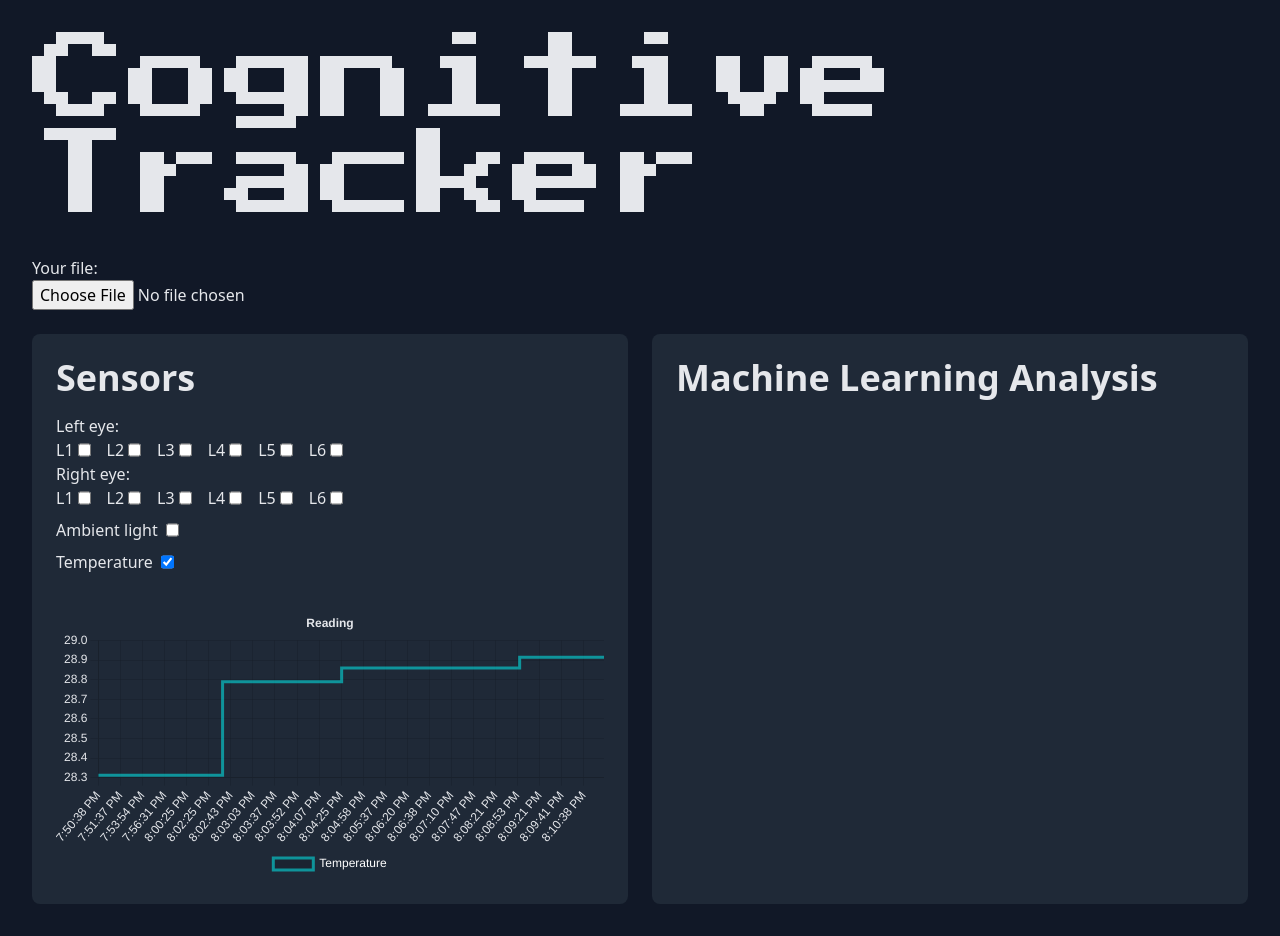
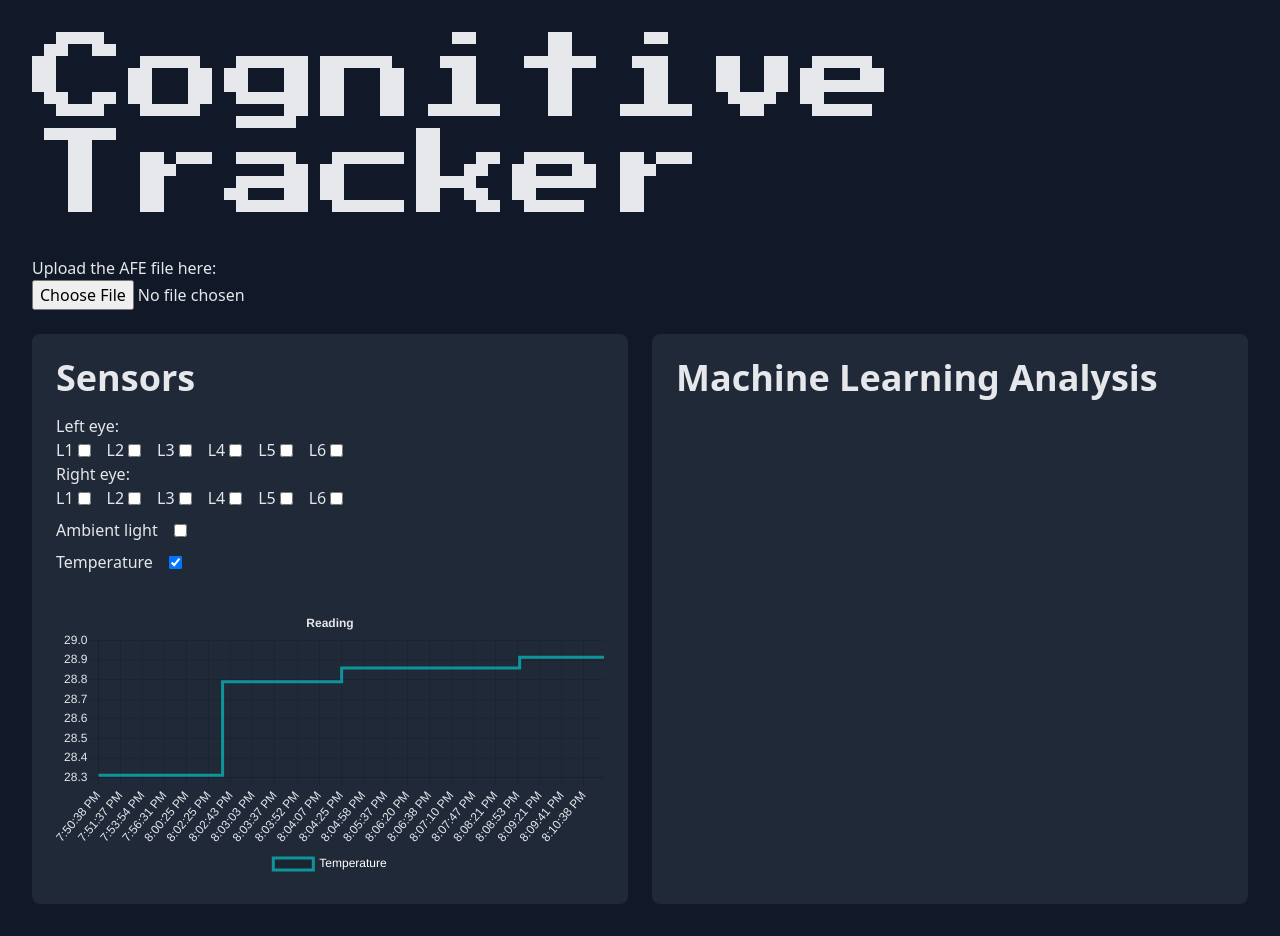
Before and after one commit to va3y/pickleme, a Next.js app: page / in a window 1280 px wide. Built offline with nearby package versions, Linux system fonts and the light colour scheme.

Commit message:
more designzz

```diff
--- a/src/Controls.tsx
+++ b/src/Controls.tsx
@@ -13,7 +13,7 @@ export function Controls(props: {
           .map((_el, i) => {
             const key = ("l" + (i + 1)) as "l1";
             return (
-              <label key={key} className="flex gap-1">
+              <label key={key} className="flex items-center gap-1">
                 {key}
                 <input
                   checked={props.controls?.leftEye?.[key]}
@@ -40,7 +40,7 @@ export function Controls(props: {
             .map((_el, i) => {
               const key = ("l" + (i + 1)) as "l1";
               return (
-                <label key={key} className="flex gap-1">
+                <label key={key} className="flex items-center gap-1">
                   {key}
                   <input
                     checked={props.controls?.rightEye?.[key]}
@@ -60,7 +60,7 @@ export function Controls(props: {
             })}
         </div>
       </div>
-      <label className="my-2 flex gap-2">
+      <label className="my-2 flex items-center gap-4">
         Ambient light
         <input
           type="checkbox"
@@ -73,7 +73,7 @@ export function Controls(props: {
           }
         />
       </label>
-      <label className="flex gap-2">
+      <label className="flex items-center gap-4">
         Temperature
         <input
           type="checkbox"
--- a/src/Main.tsx
+++ b/src/Main.tsx
@@ -79,7 +79,7 @@ export default function MainPage() {
           Cognitive Tracker
         </h1>
         <label className="mb-6 block">
-          <div className="block">Your file:</div>
+          <div className="block">Upload the AFE file here:</div>
           <input className="block" onChange={onFileUpload} type="file" />
         </label>
         <div className="gap grid grid-cols-2 gap-6 ">
```
